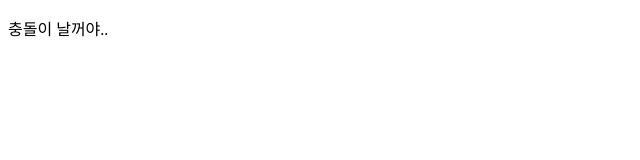
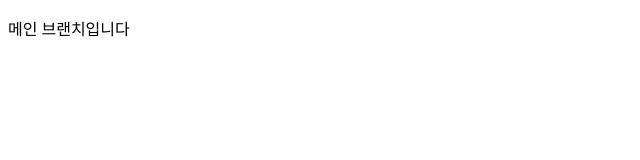
Before and after one commit to seoulmomo/GItInitTest, a plain HTML site: page index.html in a window 1280 px wide. Shown: the full height of the page, 0-640 px from the left. Drawn offline with Linux system fonts and the light colour scheme.

Commit message:
메인 브랜치 계속 변경

```diff
--- a/index.html
+++ b/index.html
@@ -3,9 +3,9 @@
   <head>
     <meta charset="UTF-8" />
     <meta name="viewport" content="width=device-width, initial-scale=1.0" />
-    <title>메인은 계속적으로 새 브랜치 영향없이 진행!!</title>
+    <title>충돌이 날까??!!</title>
   </head>
   <body>
-    <p>충돌이 날꺼야..</p>
+    <p>메인 브랜치입니다</p>
   </body>
 </html>
```
